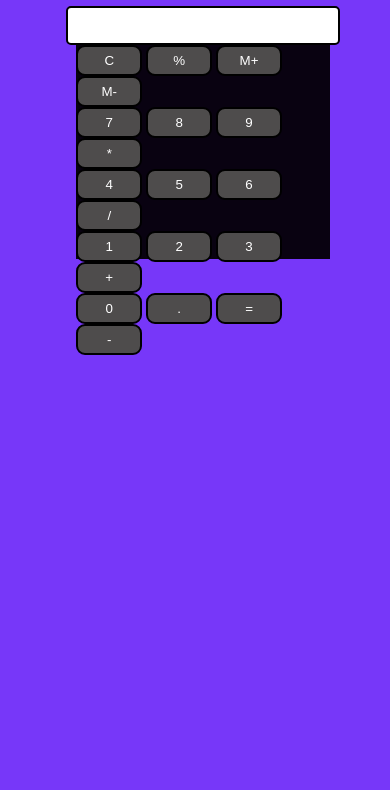
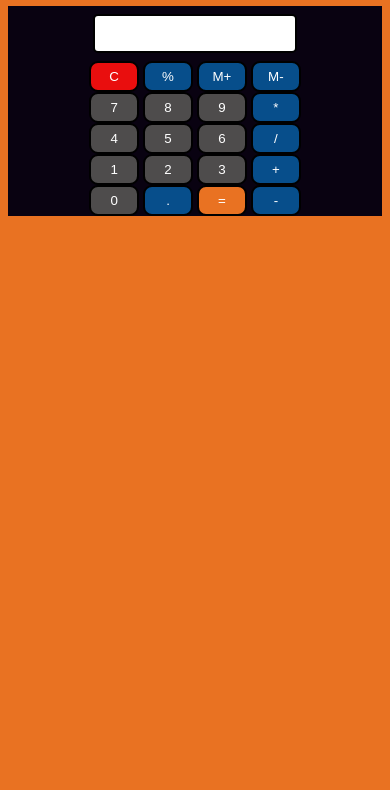
Before and after one commit to Ctoic/CalHub, a plain HTML site: page index.html in a window 390 px wide. Shown: the part 75-865 px from the top of the page. After the commit the page ends 844 px from the top, so only its background shows below. Drawn offline with Linux system fonts and the light colour scheme.

Commit message:
added colors and responsive

```diff
--- a/index.html
+++ b/index.html
@@ -16,34 +16,34 @@
       <input class="input" type="text" />
     </div>
     <div class="row">
-      <button class="button">C</button>
-      <button class="button">%</button>
-      <button class="button">M+</button>
-      <button class="button">M-</button>
+      <button class="button" style="background-color: #e90e0e;">C</button>
+      <button class="button" style="background-color: #07599ce1;">%</button>
+      <button class="button" style="background-color: #07599ce1;">M+</button>
+      <button class="button" style="background-color: #07599ce1;">M-</button>
     </div>
     <div class="row">
       <button class="button">7</button>
       <button class="button">8</button>
       <button class="button">9</button>
-      <button class="button">*</button>
+      <button class="button" style="background-color: #07599ce1;">*</button>
     </div>
     <div class="row">
       <button class="button">4</button>
       <button class="button">5</button>
       <button class="button">6</button>
-      <button class="button">/</button>
+      <button class="button" style="background-color: #07599ce1;">/</button>
     </div>
     <div class="row">
       <button class="button">1</button>
       <button class="button">2</button>
       <button class="button">3</button>
-      <button class="button">+</button>
+      <button class="button" style="background-color: #07599ce1;">+</button>
     </div>
     <div class="row">
       <button class="button">0</button>
-      <button class="button">.</button>
-      <button class="button">=</button>
-      <button class="button">-</button>
+      <button class="button" style="background-color: #07599ce1;">.</button>
+      <button class="button" style="background-color: #e97222;">=</button>
+      <button class="button" style="background-color: #07599ce1;">-</button>
     </div>
   </div>
   <script src="script.js"></script>
--- a/style.css
+++ b/style.css
@@ -1,10 +1,9 @@
 @import url('https://fonts.googleapis.com/css2?family=Roboto:wght@300&family=Ubuntu:wght@300&display=swap');
 html, body {
-  height: 100%;
-  width: 100%;
   font-family: 'Roboto', sans-serif;
   color: white;
   background-color: #7737f9;
+  min-width: 200px;
 }
 
 .button{
@@ -19,16 +18,35 @@ html, body {
 
 }
 
-.row{
+/* .row{
   margin: 0px 0px;
 
 
-}
+} */
 .row input{
   width: 270px;
   font-size: 20px;
-    margin: 0;
+  margin: 8px;
     padding: 6px 0px;
     border: 2px solid black;
     border-radius: 5px;
 }
+
+
+@media (max-width: 400px) {
+  html, body {
+    background-color: #e97222;
+    min-width: 200px;
+  }
+  .row input{
+    width: 200px;
+    font-size: 20px;
+
+      border-radius: 5px;
+  }
+  .button{
+    width: 50px;
+
+
+  }
+}
--- a/utils.css
+++ b/utils.css
@@ -6,15 +6,15 @@
   background: #f5d60f;
 }
 
-.mx-auto{
+/* .mx-auto{
  margin: auto;
-}
+} */
 
 .flex{
   display:flex;
   background-color:rgb(9, 2, 17);
-  width: 65%;
-  height: 30%;
+  width: 100%;
+  margin: 15px;
 }
 
 .flex-col{
```
